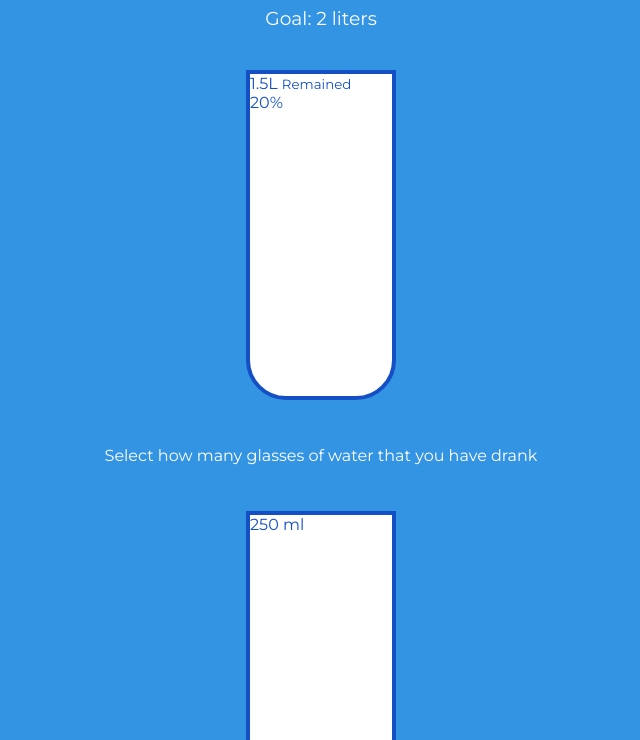
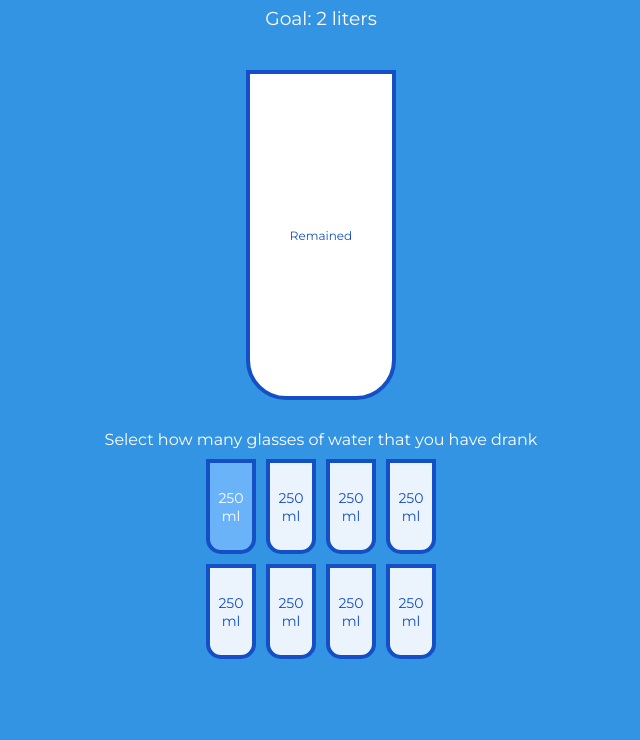
Before and after one commit to wagnergabe/Drink-Water, a plain HTML site: page index.html in a window 1280 px wide. Shown: the part 60-800 px from the top of the page, without its empty margins (319-959 px from the left). Drawn offline with Linux system fonts and the light colour scheme.

Commit message:
css setup, prepare javaScript

```diff
--- a/index.html
+++ b/index.html
@@ -1,11 +1,11 @@
 <!DOCTYPE html>
 <html lang="en">
   <head>
-    <meta charset="UTF-8">
-    <meta http-equiv="X-UA-Compatible" content="IE=edge">
-    <meta name="viewport" content="width=device-width, initial-scale=1.0">
+    <meta charset="UTF-8" />
+    <meta http-equiv="X-UA-Compatible" content="IE=edge" />
+    <meta name="viewport" content="width=device-width, initial-scale=1.0" />
     <title>Drink Water</title>
-    <link rel="stylesheet" href="style.css">
+    <link rel="stylesheet" href="style.css" />
   </head>
   <body>
     <h1>Drink Water</h1>
@@ -13,14 +13,11 @@
 
     <div class="cup">
       <div class="remained" id="remained">
-        <span id = "liters">1.5L</span>
+        <span id="liters"></span>
         <small>Remained</small>
       </div>
 
-
-    <div class="percentage" id ="percentage">
-        20%
-    </div>
+      <div class="percentage" id="percentage"></div>
     </div>
 
     <p class="text">Select how many glasses of water that you have drank</p>
--- a/style.css
+++ b/style.css
@@ -1,15 +1,16 @@
-@import url('http://fonts.googleapis.com/css?family=Montserrat:400,600&display=swap');
+@import url("http://fonts.googleapis.com/css?family=Montserrat:400,600&display=swap");
 
 :root {
-    --border-color: #144fc6
+  --border-color: #144fc6;
+  --fill-color: #6ab3f8;
 }
 
 * {
-    box-sizing: border-box
+  box-sizing: border-box;
 }
 
 body {
-    font-family: 'Montserrat', sans-serif;
+  font-family: "Montserrat", sans-serif;
   background-color: #3494e4;
   color: #fff;
   display: flex;
@@ -37,5 +38,67 @@ h3 {
   margin: 30px 0;
   display: flex;
   flex-direction: column;
-    overflow: hidden
+  overflow: hidden;
 }
+
+.cup.cup-small {
+  height: 95px;
+  width: 50px;
+  border-radius: 0 0 15px 15px;
+  background-color: rgba(255, 255, 255, 0.9);
+  cursor: pointer;
+  font-size: 14px;
+  align-items: center;
+  justify-content: center;
+  text-align: center;
+  margin: 5px;
+  transition: 0.3s ease;
+}
+
+.cup.cup-small.full {
+  background-color: var(--fill-color);
+  color: #fff;
+}
+
+.cups {
+  display: flex;
+  flex-wrap: wrap;
+  align-items: center;
+  justify-content: center;
+  width: 280px;
+}
+
+.remained {
+  display: flex;
+  align-items: center;
+  flex-direction: column;
+  justify-content: center;
+  text-align: center;
+  flex: 1;
+  transition: 0.3s ease;
+}
+
+.remained span {
+  font-size: 20px;
+  font-weight: bold;
+}
+
+.remained small {
+  font-size: 12px;
+}
+
+.percentage {
+  background-color: var(--fill-color);
+  display: flex;
+  align-items: center;
+  justify-content: center;
+  font-weight: bold;
+  font-size: 30px;
+  height: 0;
+  transition: 0.3s ease;
+}
+
+.text {
+  text-align: center;
+  margin: 0 0 5px;
+}
```
Lines whose indentation alone changed are shown as unchanged.
